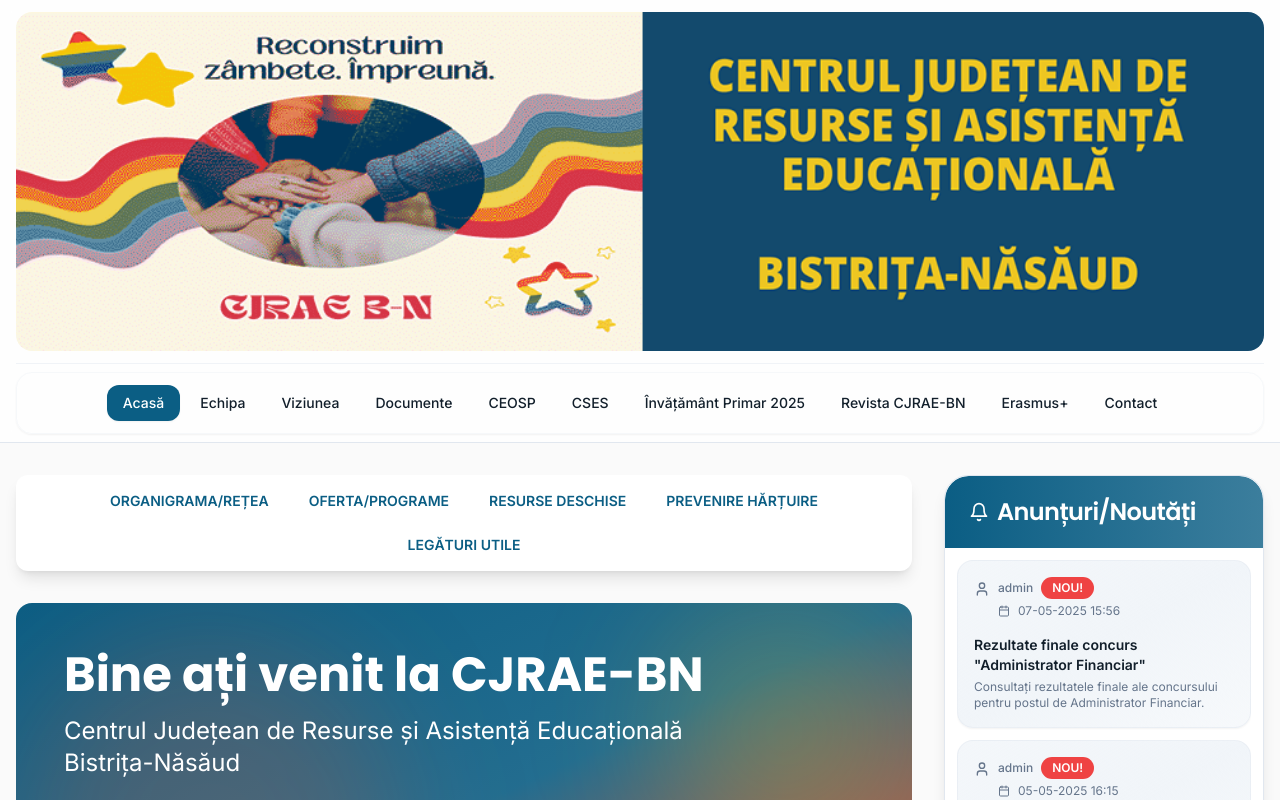
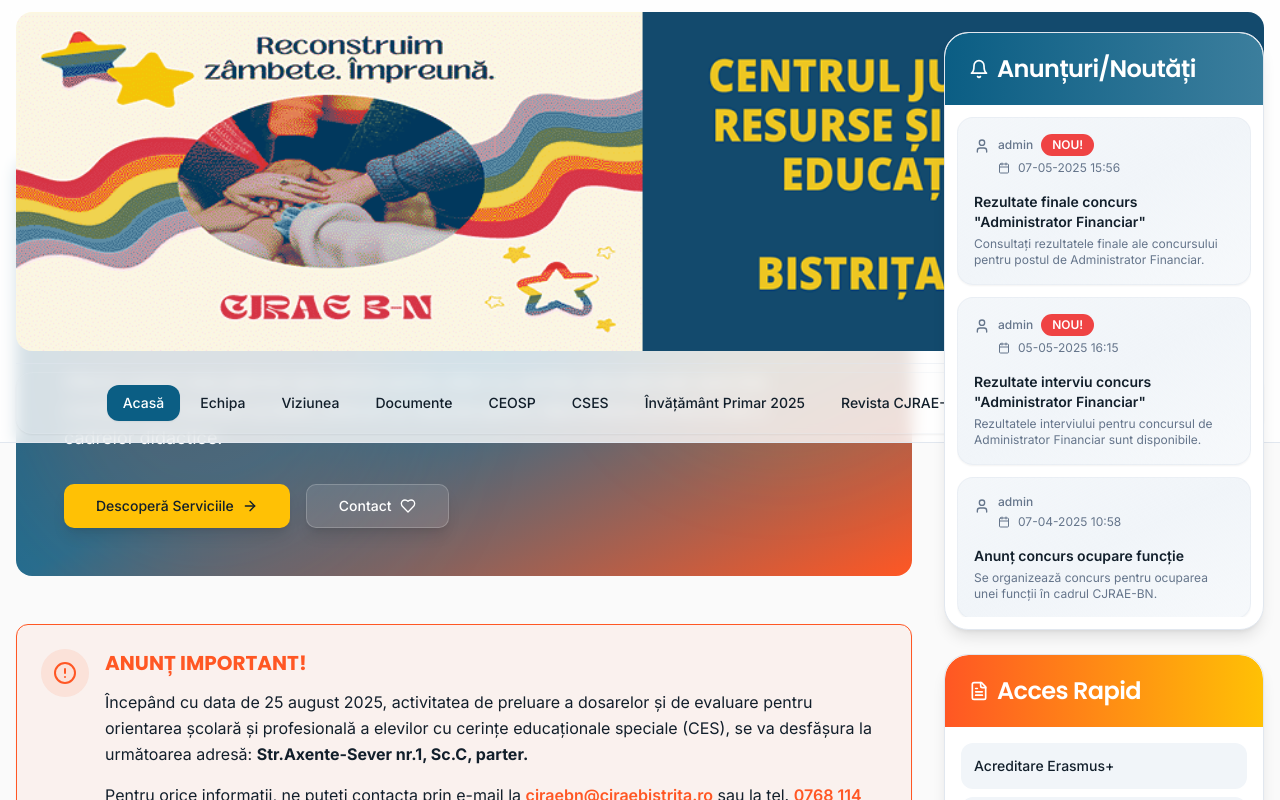
Before and after one commit to cabinetsilasi/responsive-announcer, a React (Vite) app: page / in a window 1280 px wide. Shown: the top 800 px of the page. Built offline with nearby package versions, Linux system fonts and the light colour scheme; the HTML template or start-up script is replaced by a standard one.

Commit message:
Changes
Co-authored-by: cabinetsilasi <234903187+cabinetsilasi@users.noreply.github.com>

```diff
--- a/src/components/layout/Header.tsx
+++ b/src/components/layout/Header.tsx
@@ -1,4 +1,4 @@
-import { useState } from "react";
+import { useState, useEffect } from "react";
 import { Menu, X } from "lucide-react";
 import { Link, useLocation } from "react-router-dom";
 import { Button } from "@/components/ui/button";
@@ -18,12 +18,34 @@ const navigation = [
 
 export const Header = () => {
   const [mobileMenuOpen, setMobileMenuOpen] = useState(false);
+  const [hidden, setHidden] = useState(false);
+  const [lastScrollY, setLastScrollY] = useState(0);
   const location = useLocation();
 
   const isActive = (path: string) => location.pathname === path;
 
+  useEffect(() => {
+    const handleScroll = () => {
+      const currentScrollY = window.scrollY;
+      // Hide when scrolling down past a small threshold; show when scrolling up.
+      if (currentScrollY > lastScrollY && currentScrollY > 80) {
+        setHidden(true);
+      } else {
+        setHidden(false);
+      }
+      setLastScrollY(currentScrollY);
+    };
+
+    window.addEventListener("scroll", handleScroll, { passive: true });
+    return () => window.removeEventListener("scroll", handleScroll);
+  }, [lastScrollY]);
+
   return (
-    <header className="sticky top-0 z-50 w-full bg-card/95 backdrop-blur supports-[backdrop-filter]:bg-card/80 border-b animate-fade-in">
+    <header
+      className={`fixed top-0 left-0 right-0 z-50 w-full bg-card/95 backdrop-blur supports-[backdrop-filter]:bg-card/80 border-b transition-transform duration-300 ease-out ${
+        hidden ? "-translate-y-full" : "translate-y-0"
+      }`}
+    >
       <div className="container mx-auto px-4">
         {/* Logo Section */}
         <div className="flex items-center justify-between py-3 border-b border-border/50">
```
